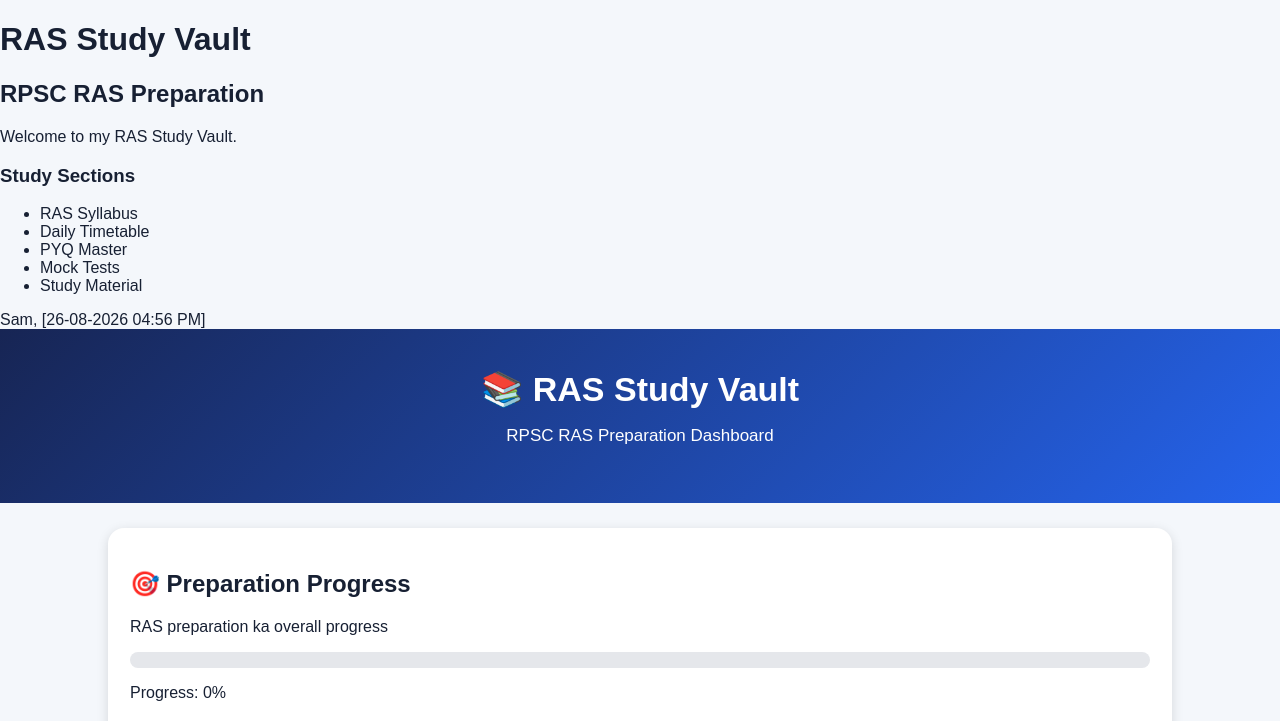
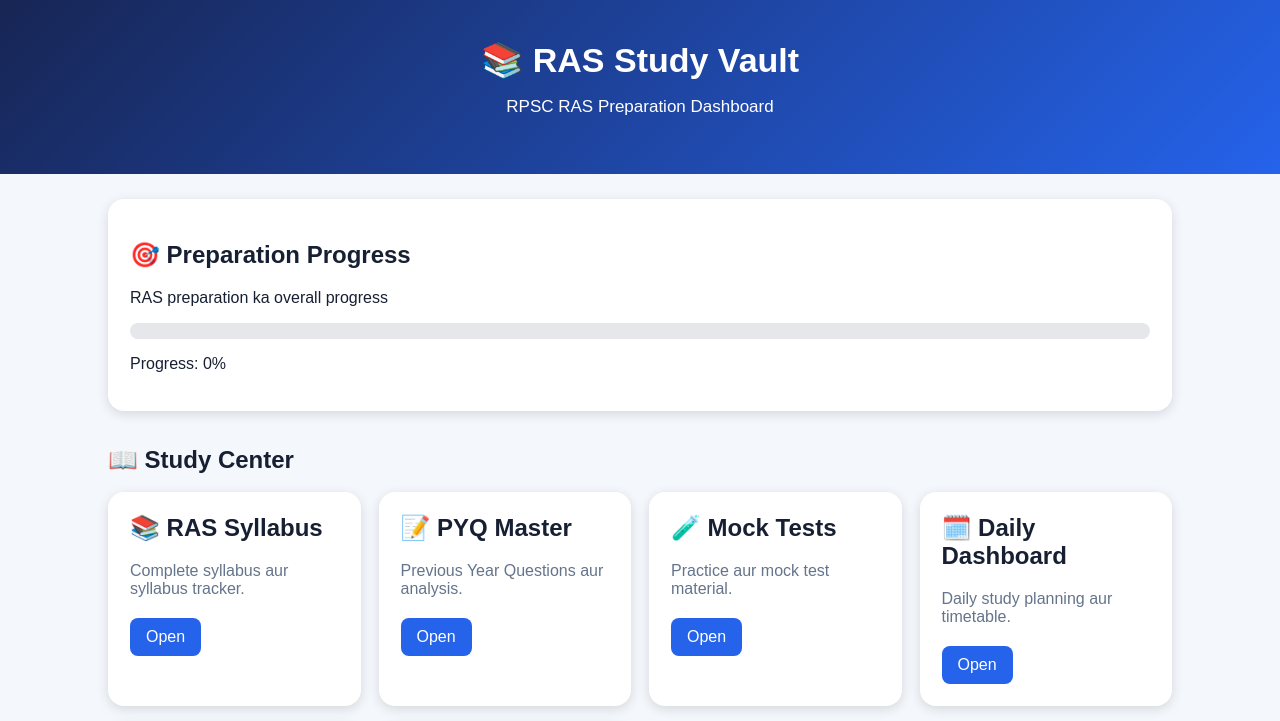
Before and after one commit to sanjaypnd9979-hue/RAS-Study-Vault, a plain HTML site: page index.html in a window 1280 px wide. Shown: the top 721 px of the page. Drawn offline with Linux system fonts and the light colour scheme.

Commit message:
Refactor index.html to clean up structure
Removed unnecessary content and cleaned up the HTML structure.

```diff
--- a/index.html
+++ b/index.html
@@ -1,29 +1,3 @@
-
-<!DOCTYPE html>
-<html lang="hi">
-<head>
-  <meta charset="UTF-8">
-  <meta name="viewport" content="width=device-width, initial-scale=1.0">
-  <title>RAS Study Vault</title>
-</head>
-<body>
-  <h1>RAS Study Vault</h1>
-  <h2>RPSC RAS Preparation</h2>
-
-  <p>Welcome to my RAS Study Vault.</p>
-
-  <h3>Study Sections</h3>
-  <ul>
-    <li>RAS Syllabus</li>
-    <li>Daily Timetable</li>
-    <li>PYQ Master</li>
-    <li>Mock Tests</li>
-    <li>Study Material</li>
-  </ul>
-</body>
-</html>
-
-Sam, [26-08-2026 04:56 PM]
 <!DOCTYPE html>
 <html lang="hi">
 <head>
```
